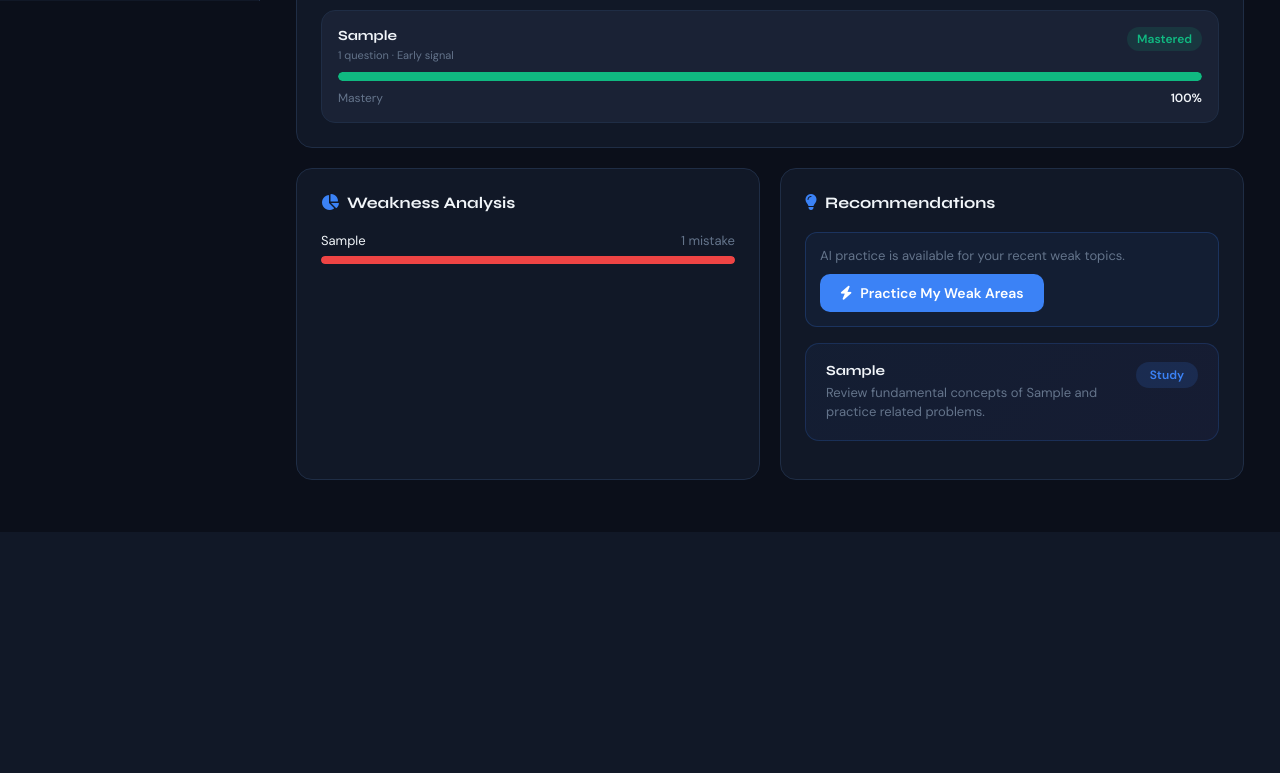
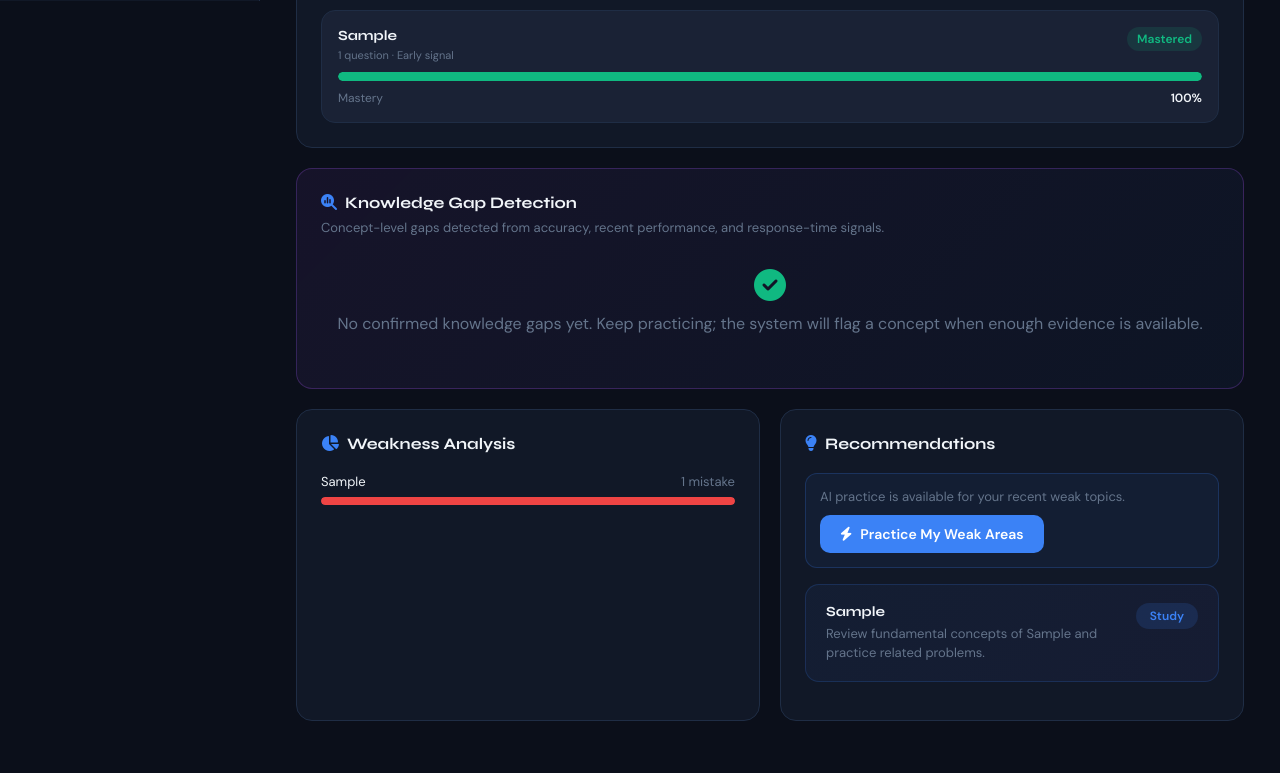
Before and after one commit to anuragbishit/AI-Exam-Analyzer, a Flask app: page /dashboard in a window 1280 px wide. Shown: the part 799-1572 px from the top of the page. Before the commit the page ends 1331 px from the top, so only its background shows below. Run offline with Flask 3, Linux system fonts and the light colour scheme; the visitor is signed in with stand-in values (Sample User, id 1); tables that the repository leaves empty hold one stand-in row (values such as "Sample post"); some libraries are stand-ins or nearby versions.

Commit message:
Add knowledge gap detection dashboard

```diff
--- a/templates/dashboard.html
+++ b/templates/dashboard.html
@@ -394,6 +394,75 @@
         {% endif %}
     </div>
 
+    <!-- KNOWLEDGE GAP DETECTION -->
+    <div class="panel" style="margin-bottom:20px;background:linear-gradient(135deg,rgba(168,85,247,.07),rgba(59,130,246,.05));border-color:rgba(168,85,247,.25);">
+        <div style="display:flex;justify-content:space-between;align-items:flex-start;gap:16px;flex-wrap:wrap;">
+            <div>
+                <div class="panel-title" style="margin-bottom:6px;">
+                    <i class="fa-solid fa-magnifying-glass-chart"></i>
+                    Knowledge Gap Detection
+                </div>
+                <p style="color:var(--muted);font-size:13px;line-height:1.6;margin:0;">
+                    Concept-level gaps detected from accuracy, recent performance, and response-time signals.
+                </p>
+            </div>
+            {% if knowledge_gaps and knowledge_gaps.gaps %}
+            <span class="badge badge-red">{{ knowledge_gaps.gaps|length }} gap{{ 's' if knowledge_gaps.gaps|length != 1 else '' }}</span>
+            {% endif %}
+        </div>
+
+        {% if knowledge_gaps and knowledge_gaps.gaps %}
+        <div style="display:grid;grid-template-columns:repeat(auto-fit,minmax(260px,1fr));gap:14px;margin-top:18px;">
+            {% for gap in knowledge_gaps.gaps %}
+            <div style="background:var(--surface2);border:1px solid var(--border);border-radius:14px;padding:16px;">
+                <div style="display:flex;justify-content:space-between;gap:10px;align-items:flex-start;">
+                    <div>
+                        <div style="font-size:11px;color:var(--muted);text-transform:uppercase;letter-spacing:.8px;">{{ gap.topic }}</div>
+                        <div style="font-family:'Syne',sans-serif;font-size:15px;font-weight:700;margin-top:4px;">{{ gap.subtopic }}</div>
+                    </div>
+                    {% if gap.gap_level == 'Critical' %}
+                    <span class="badge badge-red">Critical Gap</span>
+                    {% elif gap.gap_level == 'High' %}
+                    <span class="badge badge-red">High Risk</span>
+                    {% else %}
+                    <span class="badge badge-amber">Watch</span>
+                    {% endif %}
+                </div>
+
+                <div style="margin-top:14px;height:8px;background:var(--bg);border-radius:20px;overflow:hidden;">
+                    <div style="width:{{ gap.mastery }}%;height:100%;background:#ef4444;border-radius:20px;"></div>
+                </div>
+
+                <div style="display:flex;justify-content:space-between;margin-top:8px;font-size:12px;color:var(--muted);">
+                    <span>Mastery {{ gap.mastery }}%</span>
+                    <span>{{ gap.attempts }} attempt{{ 's' if gap.attempts != 1 else '' }}</span>
+                </div>
+
+                {% if gap.reasons %}
+                <div style="margin-top:12px;padding:10px 12px;border-radius:10px;background:rgba(239,68,68,.06);font-size:12px;color:var(--muted);">
+                    <strong style="color:var(--text);">Signals:</strong>
+                    {{ gap.reasons|join(', ') }}
+                </div>
+                {% endif %}
+
+                <div style="margin-top:9px;font-size:11px;color:var(--muted);">
+                    Accuracy {{ gap.accuracy }}% · Recent {{ gap.recent_accuracy }}% · Avg time {{ gap.avg_response_time }}s · {{ gap.confidence }}
+                </div>
+            </div>
+            {% endfor %}
+        </div>
+        {% else %}
+        <div class="empty-state" style="padding:30px 10px;">
+            <i class="fa-solid fa-circle-check" style="color:#10b981;"></i>
+            {% if knowledge_gaps and knowledge_gaps.all_concepts %}
+            <p>No confirmed knowledge gaps yet. Keep practicing; the system will flag a concept when enough evidence is available.</p>
+            {% else %}
+            <p>Complete new AI/practice exams to build concept-level data for knowledge gap detection.</p>
+            {% endif %}
+        </div>
+        {% endif %}
+    </div>
+
     <!-- WEAKNESS + RECOMMENDATIONS -->
     <div class="grid-2">
 
```
